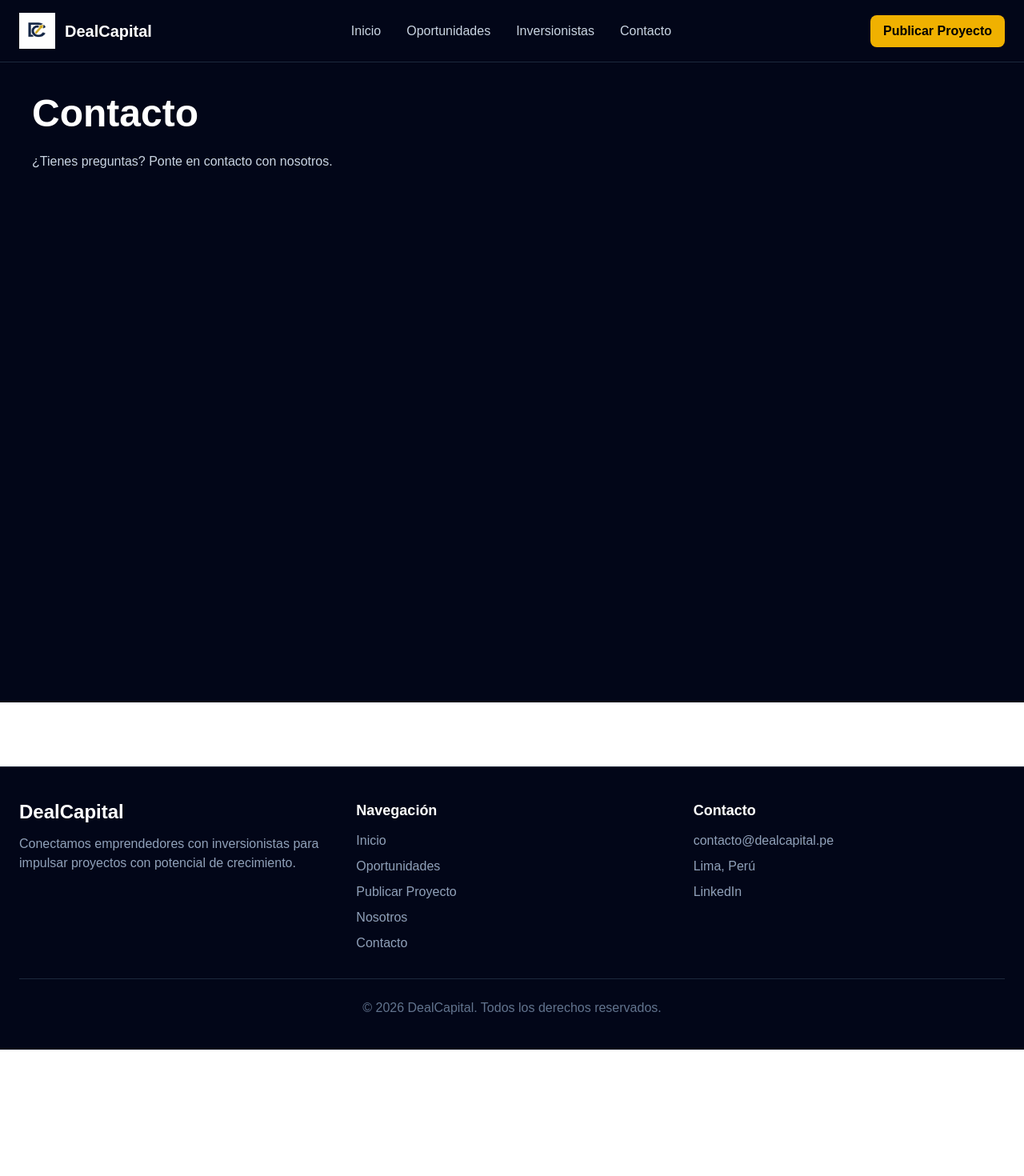
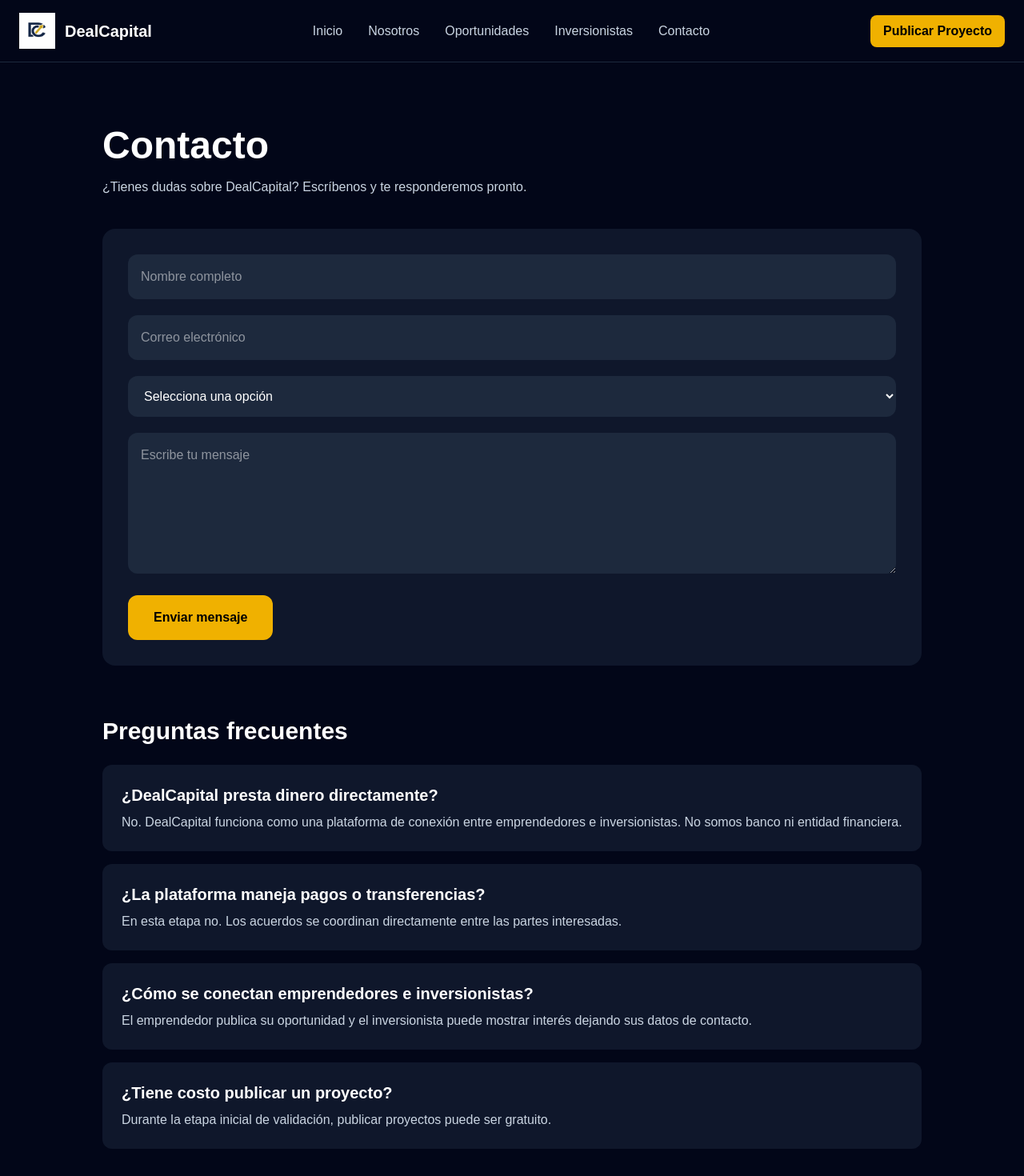
Before and after one commit to axelcrack01/DealCapital, a Next.js app: page /contacto in a window 1280 px wide. Shown: the top 1470 px of the page at 80% size. Before the commit the page ends 1312 px from the top, so only its background shows below. Built offline with nearby package versions, Linux system fonts and the light colour scheme.

Commit message:
actualizaciones de contacto y nostros

```diff
--- a/app/components/navbar.tsx
+++ b/app/components/navbar.tsx
@@ -1,11 +1,14 @@
 import Image from "next/image";
-
+import Link from "next/link";
 export default function Navbar() {
   return (
     <nav className="w-full border-b border-slate-800 bg-slate-950">
       <div className="max-w-7xl mx-auto px-6 py-4 flex justify-between items-center">
 
-        <div className="flex items-center gap-3">
+        <Link
+  href="/"
+  className="flex items-center gap-3 hover:opacity-80 transition"
+>
   <Image
     src="/logo.png"
     alt="DealCapital"
@@ -16,10 +19,11 @@ export default function Navbar() {
   <span className="font-bold text-xl text-white">
     DealCapital
   </span>
-        </div>
+</Link>
 
         <div className="hidden md:flex gap-8 text-slate-300">
-          <a href="/inicio">Inicio</a>
+          <a href="/">Inicio</a>
+          <a href="/nosotros">Nosotros</a>
           <a href="/oportunidades">Oportunidades</a>
           <a href="/inversionistas">Inversionistas</a>
           <a href="/contacto">Contacto</a>
--- a/app/contacto/page.tsx
+++ b/app/contacto/page.tsx
@@ -1,13 +1,84 @@
 export default function Contacto() {
   return (
-    <main className="min-h-screen bg-slate-950 text-white p-10">
-      <h1 className="text-5xl font-bold mb-6">
-        Contacto
-      </h1>
+    <main className="min-h-screen bg-slate-950 text-white px-6 py-20">
+      <section className="max-w-5xl mx-auto">
+        <h1 className="text-5xl font-bold mb-4">Contacto</h1>
+        <p className="text-slate-300 mb-10">
+          ¿Tienes dudas sobre DealCapital? Escríbenos y te responderemos pronto.
+        </p>
 
-      <p className="text-slate-300">
-        ¿Tienes preguntas? Ponte en contacto con nosotros.
-      </p>
+        <form
+          action="https://formspree.io/f/xzdqypwn"
+          method="POST"
+          className="bg-slate-900 p-8 rounded-2xl space-y-5 mb-16"
+        >
+          <input
+            name="nombre"
+            placeholder="Nombre completo"
+            className="w-full p-4 rounded-xl bg-slate-800"
+            required
+          />
+
+          <input
+            name="email"
+            type="email"
+            placeholder="Correo electrónico"
+            className="w-full p-4 rounded-xl bg-slate-800"
+            required
+          />
+
+          <select
+            name="tipo"
+            className="w-full p-4 rounded-xl bg-slate-800"
+            required
+          >
+            <option value="">Selecciona una opción</option>
+            <option value="Emprendedor">Soy emprendedor</option>
+            <option value="Inversionista">Soy inversionista</option>
+            <option value="Otro">Otro</option>
+          </select>
+
+          <textarea
+            name="mensaje"
+            placeholder="Escribe tu mensaje"
+            rows={6}
+            className="w-full p-4 rounded-xl bg-slate-800"
+            required
+          />
+
+          <button className="bg-yellow-500 text-black px-8 py-4 rounded-xl font-bold">
+            Enviar mensaje
+          </button>
+        </form>
+
+        <h2 className="text-3xl font-bold mb-6">Preguntas frecuentes</h2>
+
+        <div className="space-y-4">
+          {[
+            {
+              q: "¿DealCapital presta dinero directamente?",
+              a: "No. DealCapital funciona como una plataforma de conexión entre emprendedores e inversionistas. No somos banco ni entidad financiera.",
+            },
+            {
+              q: "¿La plataforma maneja pagos o transferencias?",
+              a: "En esta etapa no. Los acuerdos se coordinan directamente entre las partes interesadas.",
+            },
+            {
+              q: "¿Cómo se conectan emprendedores e inversionistas?",
+              a: "El emprendedor publica su oportunidad y el inversionista puede mostrar interés dejando sus datos de contacto.",
+            },
+            {
+              q: "¿Tiene costo publicar un proyecto?",
+              a: "Durante la etapa inicial de validación, publicar proyectos puede ser gratuito.",
+            },
+          ].map((item) => (
+            <div key={item.q} className="bg-slate-900 p-6 rounded-xl">
+              <h3 className="font-bold text-xl mb-2">{item.q}</h3>
+              <p className="text-slate-300">{item.a}</p>
+            </div>
+          ))}
+        </div>
+      </section>
     </main>
   );
 }
--- a/app/nosotros/page.tsx
+++ b/app/nosotros/page.tsx
@@ -1,24 +1,51 @@
 export default function Nosotros() {
   return (
     <main className="min-h-screen bg-slate-950 text-white px-6 py-20">
-      <section className="max-w-5xl mx-auto">
+      <section className="max-w-6xl mx-auto">
         <h1 className="text-5xl font-bold mb-6">Nosotros</h1>
 
-        <p className="text-slate-300 text-lg mb-6">
-          DealCapital es una plataforma en desarrollo que conecta emprendedores
-          que necesitan capital con inversionistas interesados en oportunidades
-          de crecimiento.
+        <p className="text-slate-300 text-lg mb-10">
+          DealCapital nace con la idea de conectar emprendedores que necesitan capital
+          con personas interesadas en invertir en oportunidades reales de crecimiento.
         </p>
 
-        <h2 className="text-3xl font-bold mt-10 mb-4">Misión</h2>
-        <p className="text-slate-300">
-          Facilitar conexiones transparentes entre emprendedores e inversionistas.
-        </p>
+        <div className="grid md:grid-cols-2 gap-10 items-center bg-slate-900 p-8 rounded-2xl">
 
-        <h2 className="text-3xl font-bold mt-10 mb-4">Visión</h2>
-        <p className="text-slate-300">
-          Convertirnos en una plataforma referente para impulsar negocios en Latinoamérica.
-        </p>
+  <div>
+    <h2 className="text-3xl font-bold mb-4">¿Quiénes somos?</h2>
+
+    <p className="text-slate-300 mb-4">
+      Somos una plataforma digital en desarrollo que busca facilitar el contacto
+      entre emprendedores e inversionistas, promoviendo conexiones transparentes,
+      accesibles y enfocadas en el crecimiento.
+    </p>
+
+    <h2 className="text-3xl font-bold mb-4 mt-8">Fundador</h2>
+
+    <p className="text-slate-300">
+      Mi nombre es Axel Valladares, fundador y creador de DealCapital. Esta idea
+      nace al identificar que muchos emprendedores tienen oportunidades reales,
+      pero no siempre cuentan con el capital necesario para desarrollarlas.
+    </p>
+  </div>
+
+  <div className="text-center">
+    <img
+      src="/fundador.png"
+      alt="Axel Valladares, fundador de DealCapital"
+      className="w-48 h-48 mx-auto rounded-full object-cover mb-4 border-4 border-yellow-500"
+    />
+
+    <h3 className="text-2xl font-bold">
+      Axel Valladares
+    </h3>
+
+    <p className="text-yellow-400">
+      Founder & CEO
+    </p>
+  </div>
+
+</div>
       </section>
     </main>
   );
```
Also changed, not shown: app/page.tsx (renamed from app/inicio/page.tsx), public/fundador.png (added). Lines whose indentation alone changed are shown as unchanged.
